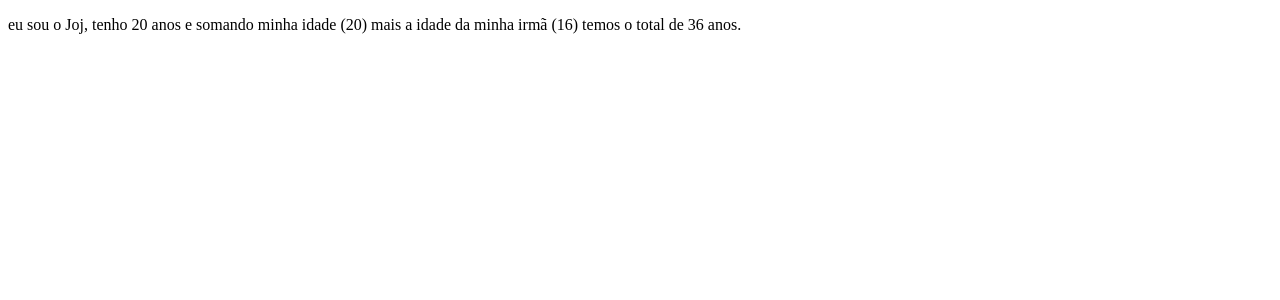
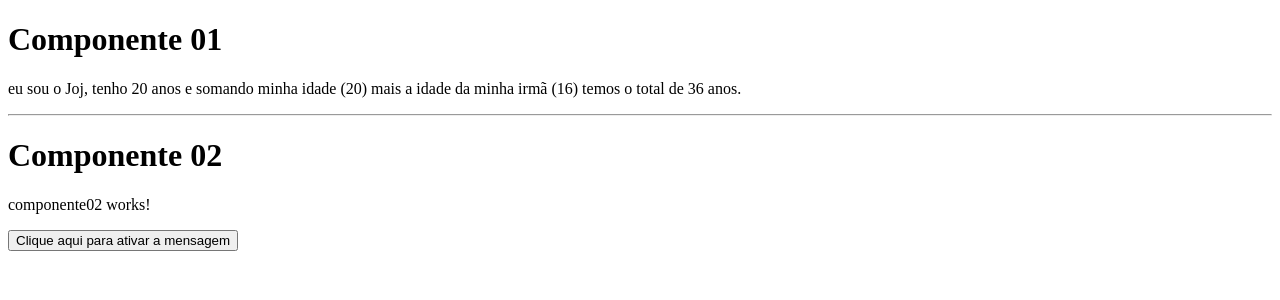
Before and after one commit to JoaoLucasLourenco/angular-basico, an Angular app in the folder curso-angular/: page / in a window 1280 px wide. Shown: the top 300 px of the page. Built offline with nearby package versions, Linux system fonts and the light colour scheme.

Commit message:
event binding

```diff
--- a/curso-angular/src/app/app.component.html
+++ b/curso-angular/src/app/app.component.html
@@ -1 +1,2 @@
 <app-componente01></app-componente01>
+<app-componente02></app-componente02>
--- a/curso-angular/src/app/app.component.ts
+++ b/curso-angular/src/app/app.component.ts
@@ -1,11 +1,12 @@
 import { Component } from '@angular/core';
 import { RouterOutlet } from '@angular/router';
 import { Componente01Component } from './componente01/componente01.component';
+import { Componente02Component } from './componente02/componente02.component';
 
 @Component({
   selector: 'app-root',
   standalone: true,
-  imports: [RouterOutlet, Componente01Component],
+  imports: [RouterOutlet, Componente01Component, Componente02Component],
   templateUrl: './app.component.html',
   styleUrl: './app.component.css'
 })
--- a/curso-angular/src/app/componente01/componente01.component.html
+++ b/curso-angular/src/app/componente01/componente01.component.html
@@ -1,4 +1,5 @@
-
+<h1>Componente 01</h1>
 <p>eu sou o {{nome}}, tenho {{idade}} anos e somando minha idade ({{20}}) mais a idade da minha irmã
      (16) temos o total de {{idade + 16}} anos.
 </p>
+<hr>
--- /dev/null
+++ b/curso-angular/src/app/componente02/componente02.component.html
@@ -0,0 +1,4 @@
+<h1>Componente 02</h1>
+<p>componente02 works!</p>
+
+<button (click)="mensagem()">Clique aqui para ativar a mensagem</button>
--- /dev/null
+++ b/curso-angular/src/app/componente02/componente02.component.ts
@@ -0,0 +1,14 @@
+import { Component } from '@angular/core';
+
+@Component({
+  selector: 'app-componente02',
+  standalone: true,
+  imports: [],
+  templateUrl: './componente02.component.html',
+  styleUrl: './componente02.component.css'
+})
+export class Componente02Component {
+  mensagem(){
+    alert("MENSAGEM ATIVADA PELO BOTÃO CLICADO")
+  }
+}
```
Also changed, not shown: curso-angular/src/app/componente02/componente02.component.css (added), 1 other file (tests, documents, lock files or other folders).
